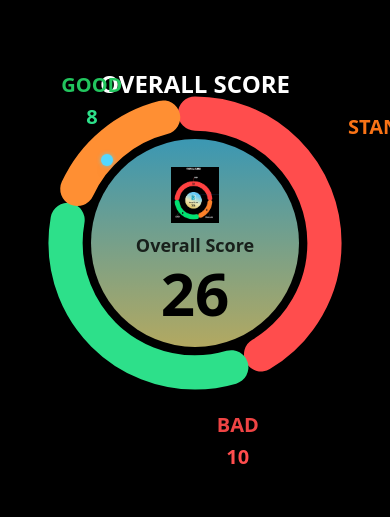
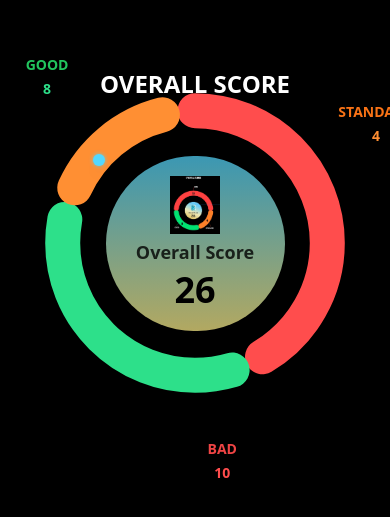
Before and after one commit to mthooyavan/custom-chartify, a React (Vite) app: page / in a window 390 px wide. Shown: the part 179-696 px from the top of the page. Built offline with nearby package versions, Linux system fonts and the light colour scheme.

Commit message:
Fix chart labels and responsiveness
The chart labels were not positioned correctly next to their pie chunks. This commit fixes their positioning and ensures the chart is fully responsive on mobile devices.

```diff
--- a/src/components/GaugeChart.tsx
+++ b/src/components/GaugeChart.tsx
@@ -1,5 +1,5 @@
 
-import React, { useRef } from "react";
+import React, { useRef, useEffect, useState } from "react";
 import { cn } from "@/lib/utils";
 
 interface GaugeChartProps {
@@ -20,11 +20,28 @@ const GaugeChart: React.FC<GaugeChartProps> = ({
   className
 }) => {
   const chartRef = useRef<HTMLDivElement>(null);
+  const [dimensions, setDimensions] = useState({ width: 350, height: 350 });
 
-  const radius = 150;
-  const strokeWidth = 35;
+  useEffect(() => {
+    const updateSize = () => {
+      if (chartRef.current) {
+        const containerWidth = chartRef.current.clientWidth;
+        const size = Math.min(containerWidth, 350);
+        setDimensions({ width: size, height: size });
+      }
+    };
+
+    updateSize();
+    window.addEventListener('resize', updateSize);
+    return () => window.removeEventListener('resize', updateSize);
+  }, []);
+
+  const radius = dimensions.width * 0.428; // Adjusted to be proportional
+  const strokeWidth = dimensions.width * 0.1; // Adjusted to be proportional
   const normalizedRadius = radius - strokeWidth / 2;
   const circumference = normalizedRadius * 2 * Math.PI;
+  const centerX = dimensions.width / 2;
+  const centerY = dimensions.height / 2;
 
   const totalScoreSum = badScore + goodScore + standardScore;
   const badRatio = badScore / totalScoreSum;
@@ -45,13 +62,25 @@ const GaugeChart: React.FC<GaugeChartProps> = ({
   const goodStartAngle = badStartAngle + badRatio * 360;
   const standardStartAngle = goodStartAngle + goodRatio * 360;
 
-  const badLabelPosition = calculateLabelPosition(badStartAngle + badRatio * 360 / 2, radius + 45);
-  const goodLabelPosition = calculateLabelPosition(goodStartAngle + goodRatio * 360 / 2, radius + 45);
-  const standardLabelPosition = calculateLabelPosition(standardStartAngle + standardRatio * 360 / 2, radius + 45);
+  // Calculate the middle angle of each segment for label positioning
+  const badMidAngle = badStartAngle + (badRatio * 360) / 2;
+  const goodMidAngle = goodStartAngle + (goodRatio * 360) / 2;
+  const standardMidAngle = standardStartAngle + (standardRatio * 360) / 2;
+
+  // Position labels a bit further outside the chart
+  const labelRadius = radius + strokeWidth * 2;
+  const badLabelPosition = calculateLabelPosition(badMidAngle, labelRadius, centerX, centerY);
+  const goodLabelPosition = calculateLabelPosition(goodMidAngle, labelRadius, centerX, centerY);
+  const standardLabelPosition = calculateLabelPosition(standardMidAngle, labelRadius, centerX, centerY);
+
+  // Calculate connector line points (midpoint of each segment)
+  const badConnector = calculateLabelPosition(badMidAngle, radius, centerX, centerY);
+  const goodConnector = calculateLabelPosition(goodMidAngle, radius, centerX, centerY);
+  const standardConnector = calculateLabelPosition(standardMidAngle, radius, centerX, centerY);
 
   const scoreRatio = score / maxScore;
   const scoreAngle = scoreRatio * 360 - 90;
-  const dotPosition = calculateLabelPosition(scoreAngle, normalizedRadius);
+  const dotPosition = calculateLabelPosition(scoreAngle, normalizedRadius, centerX, centerY);
 
   const blueLineEndX = dotPosition.x;
   const blueLineEndY = dotPosition.y;
@@ -67,10 +96,10 @@ const GaugeChart: React.FC<GaugeChartProps> = ({
         OVERALL SCORE
       </div>
 
-      <svg width="350" height="350" viewBox="0 0 350 350" className="transform -rotate-90">
+      <svg width={dimensions.width} height={dimensions.height} viewBox={`0 0 ${dimensions.width} ${dimensions.height}`} className="transform -rotate-90">
         <circle
-          cx="175"
-          cy="175"
+          cx={centerX}
+          cy={centerY}
           r={normalizedRadius}
           fill="transparent"
           stroke="#ff4d4d"
@@ -81,8 +110,8 @@ const GaugeChart: React.FC<GaugeChartProps> = ({
         />
 
         <circle
-          cx="175"
-          cy="175"
+          cx={centerX}
+          cy={centerY}
           r={normalizedRadius}
           fill="transparent"
           stroke="#2de08a"
@@ -93,8 +122,8 @@ const GaugeChart: React.FC<GaugeChartProps> = ({
         />
 
         <circle
-          cx="175"
-          cy="175"
+          cx={centerX}
+          cy={centerY}
           r={normalizedRadius}
           fill="transparent"
           stroke="#ff8f33"
@@ -105,16 +134,16 @@ const GaugeChart: React.FC<GaugeChartProps> = ({
         />
       </svg>
 
-      <div className="absolute flex flex-col justify-center items-center w-52 h-52 rounded-full bg-gradient-to-b from-gauge-blue/70 to-yellow-200/70 backdrop-blur-sm">
-        <div className="flex justify-center items-center w-16 h-16 mb-1">
+      <div className="absolute flex flex-col justify-center items-center w-1/2 h-1/2 rounded-full bg-gradient-to-b from-gauge-blue/70 to-yellow-200/70 backdrop-blur-sm">
+        <div className="flex justify-center items-center w-1/3 h-1/3 mb-1">
           <img
             src="/lovable-uploads/c46fbd78-ebc8-4d17-af8f-c83fb3f5d82e.png"
             alt="Score Icon"
-            className="w-14 h-14 object-contain"
+            className="w-full h-full object-contain"
           />
         </div>
         <div className="text-black/80 text-lg font-semibold">Overall Score</div>
-        <div className="text-black text-6xl font-bold mt-1">
+        <div className="text-black text-4xl md:text-5xl lg:text-6xl font-bold mt-1">
           {score}
         </div>
       </div>
@@ -130,8 +159,8 @@ const GaugeChart: React.FC<GaugeChartProps> = ({
 
       <svg className="absolute top-0 left-0 w-full h-full" style={{ zIndex: -1 }}>
         <line
-          x1="175"
-          y1="175"
+          x1={centerX}
+          y1={centerY}
           x2={blueLineEndX}
           y2={blueLineEndY}
           stroke="#54d8ff"
@@ -141,10 +170,73 @@ const GaugeChart: React.FC<GaugeChartProps> = ({
         />
       </svg>
 
-      <div className="absolute text-white text-xl font-bold"
+      {/* Label connectors */}
+      <svg className="absolute top-0 left-0 w-full h-full" style={{ zIndex: -1 }}>
+        <line
+          x1={centerX}
+          y1={centerY}
+          x2={badConnector.x}
+          y2={badConnector.y}
+          stroke="#ff4d4d"
+          strokeWidth="1"
+          strokeDasharray="3 2"
+        />
+        <line
+          x1={centerX}
+          y1={centerY}
+          x2={goodConnector.x}
+          y2={goodConnector.y}
+          stroke="#2de08a"
+          strokeWidth="1"
+          strokeDasharray="3 2"
+        />
+        <line
+          x1={centerX}
+          y1={centerY}
+          x2={standardConnector.x}
+          y2={standardConnector.y}
+          stroke="#ff8f33"
+          strokeWidth="1"
+          strokeDasharray="3 2"
+        />
+
+        {/* Extended connector lines to labels */}
+        <line
+          x1={badConnector.x}
+          y1={badConnector.y}
+          x2={badLabelPosition.x}
+          y2={badLabelPosition.y}
+          stroke="#ff4d4d"
+          strokeWidth="1"
+          strokeDasharray="3 2"
+        />
+        <line
+          x1={goodConnector.x}
+          y1={goodConnector.y}
+          x2={goodLabelPosition.x}
+          y2={goodLabelPosition.y}
+          stroke="#2de08a"
+          strokeWidth="1"
+          strokeDasharray="3 2"
+        />
+        <line
+          x1={standardConnector.x}
+          y1={standardConnector.y}
+          x2={standardLabelPosition.x}
+          y2={standardLabelPosition.y}
+          stroke="#ff8f33"
+          strokeWidth="1"
+          strokeDasharray="3 2"
+        />
+      </svg>
+
+      {/* Labels positioned correctly by their segments */}
+      <div
+        className="absolute text-white text-sm sm:text-base md:text-lg lg:text-xl font-bold"
         style={{
-          left: `${badLabelPosition.x - 10}px`,
-          top: `${badLabelPosition.y - 25}px`,
+          left: `${badLabelPosition.x}px`,
+          top: `${badLabelPosition.y}px`,
+          transform: 'translate(-50%, -50%)',
         }}
       >
         <div className="flex flex-col items-center justify-center">
@@ -153,10 +245,12 @@ const GaugeChart: React.FC<GaugeChartProps> = ({
         </div>
       </div>
 
-      <div className="absolute text-white text-xl font-bold"
+      <div
+        className="absolute text-white text-sm sm:text-base md:text-lg lg:text-xl font-bold"
         style={{
-          left: `${goodLabelPosition.x - 10}px`,
-          top: `${goodLabelPosition.y - 25}px`,
+          left: `${goodLabelPosition.x}px`,
+          top: `${goodLabelPosition.y}px`,
+          transform: 'translate(-50%, -50%)',
         }}
       >
         <div className="flex flex-col items-center justify-center">
@@ -165,10 +259,12 @@ const GaugeChart: React.FC<GaugeChartProps> = ({
         </div>
       </div>
 
-      <div className="absolute text-white text-xl font-bold"
+      <div
+        className="absolute text-white text-sm sm:text-base md:text-lg lg:text-xl font-bold"
         style={{
-          left: `${standardLabelPosition.x - 15}px`,
-          top: `${standardLabelPosition.y - 25}px`,
+          left: `${standardLabelPosition.x}px`,
+          top: `${standardLabelPosition.y}px`,
+          transform: 'translate(-50%, -50%)',
         }}
       >
         <div className="flex flex-col items-center justify-center">
@@ -176,45 +272,15 @@ const GaugeChart: React.FC<GaugeChartProps> = ({
           <div className="text-gauge-standard">{standardScore}</div>
         </div>
       </div>
-
-      <svg className="absolute top-0 left-0 w-full h-full" style={{ zIndex: -1 }}>
-        <line
-          x1="175"
-          y1="175"
-          x2={badLabelPosition.x}
-          y2={badLabelPosition.y}
-          stroke="#ff4d4d"
-          strokeWidth="1"
-          strokeDasharray="3 2"
-        />
-        <line
-          x1="175"
-          y1="175"
-          x2={goodLabelPosition.x}
-          y2={goodLabelPosition.y}
-          stroke="#2de08a"
-          strokeWidth="1"
-          strokeDasharray="3 2"
-        />
-        <line
-          x1="175"
-          y1="175"
-          x2={standardLabelPosition.x}
-          y2={standardLabelPosition.y}
-          stroke="#ff8f33"
-          strokeWidth="1"
-          strokeDasharray="3 2"
-        />
-      </svg>
     </div>
   );
 };
 
-function calculateLabelPosition(angleDegrees: number, radius: number) {
+function calculateLabelPosition(angleDegrees: number, radius: number, centerX: number, centerY: number) {
   const angleRadians = (angleDegrees * Math.PI) / 180;
 
-  const x = 175 + radius * Math.cos(angleRadians);
-  const y = 175 + radius * Math.sin(angleRadians);
+  const x = centerX + radius * Math.cos(angleRadians);
+  const y = centerY + radius * Math.sin(angleRadians);
 
   return { x, y };
 }
--- a/src/pages/Index.tsx
+++ b/src/pages/Index.tsx
@@ -3,8 +3,8 @@ import GaugeChart from "@/components/GaugeChart";
 
 const Index = () => {
   return (
-    <div className="min-h-screen flex flex-col items-center justify-center bg-black p-6">
-      <div className="w-full max-w-md">
+    <div className="min-h-screen flex flex-col items-center justify-center bg-black p-4 sm:p-6">
+      <div className="w-full max-w-md mx-auto">
         <GaugeChart score={26} />
       </div>
     </div>
```
